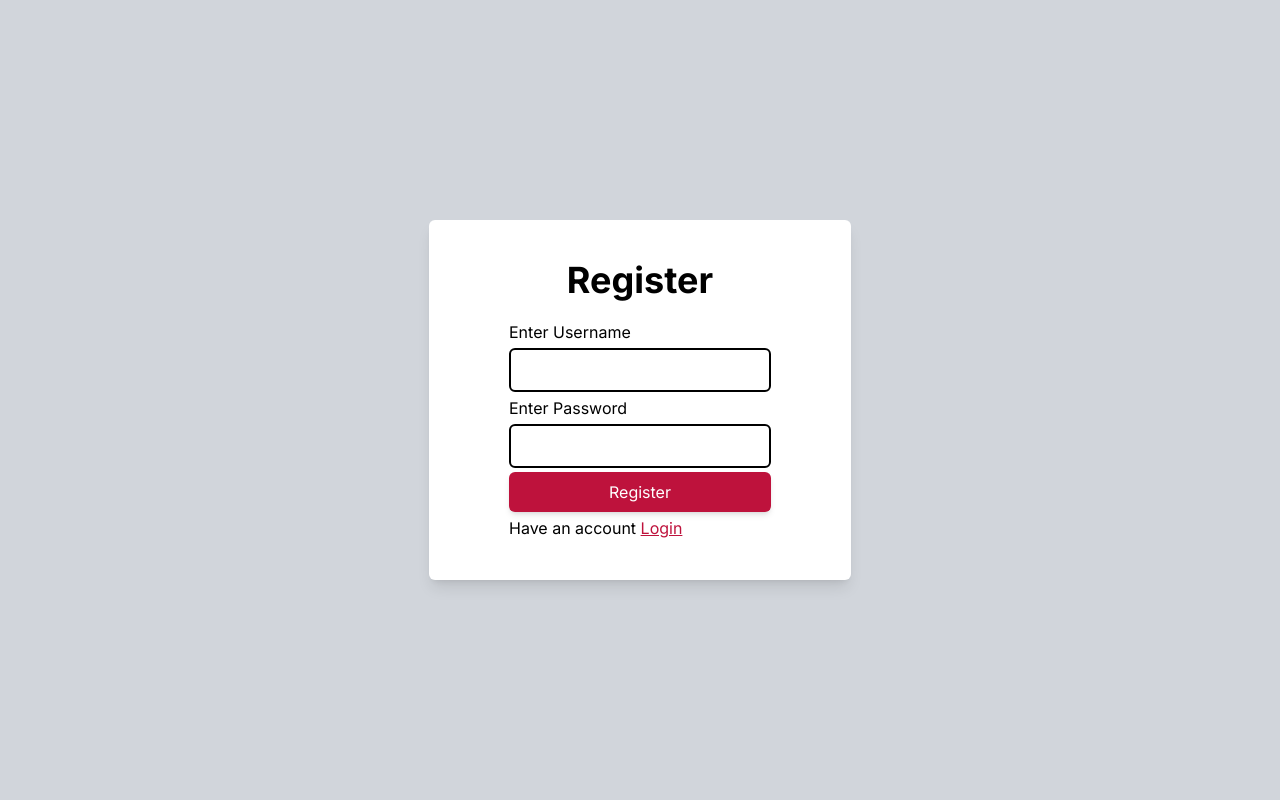
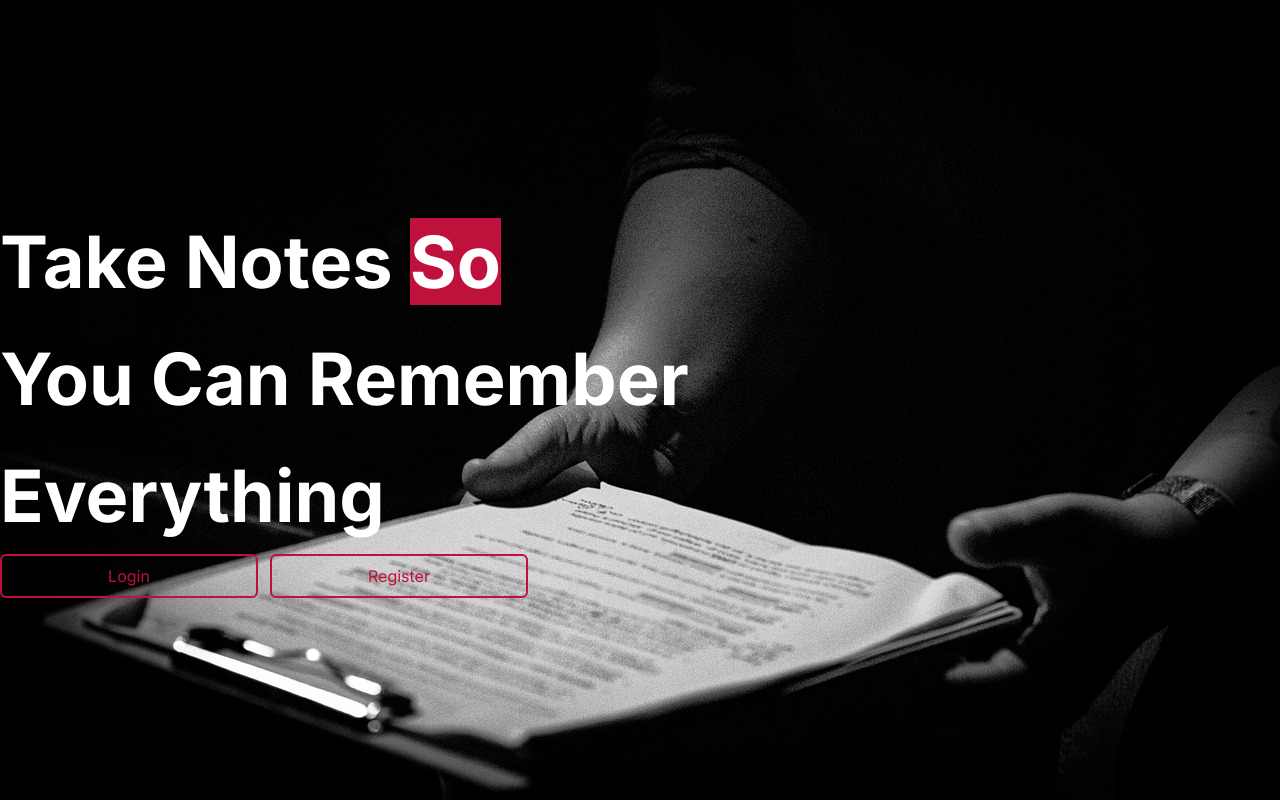
Before and after one commit to araiz45/TodoApp, a Next.js app: page / in a window 1280 px wide. Built offline with nearby package versions, Linux system fonts and the light colour scheme.

Commit message:
completed

```diff
--- a/src/app/page.tsx
+++ b/src/app/page.tsx
@@ -1,10 +1,32 @@
 import Login from "@/components/Login";
 import Register from "@/components/Register";
+import Link from "next/link";
 
 export default function Home() {
   return (
-    <>
-      <Register />
-    </>
+    <section
+      className="min-h-screen bg-center bg-cover bg-no-repeat flex justify-center flex-col"
+      style={{ background: "url('/bg.jpg')" }}
+    >
+      <h1 className="text-white text-7xl font-bold leading-relaxed">
+        Take Notes <span className="bg-rose-700">So</span> <br />
+        You Can Remember <br />
+        Everything
+      </h1>
+      <div className="flex items-center gap-3 w-[33rem]">
+        <Link
+          href={"/login"}
+          className="bg-transparent border-2 border-rose-700 text-rose-700 py-2 px-3 rounded-md flex justify-center items-center w-1/2 hover:bg-rose-700 transition-colors duration-100 hover:text-white"
+        >
+          Login
+        </Link>
+        <Link
+          href={"/register"}
+          className="bg-transparent border-2 border-rose-700 text-rose-700 py-2 px-3 rounded-md flex justify-center items-center w-1/2 hover:bg-rose-700 transition-colors duration-100 hover:text-white"
+        >
+          Register
+        </Link>
+      </div>
+    </section>
   );
 }
```
Also changed, not shown: public/bg.jpg (added).
